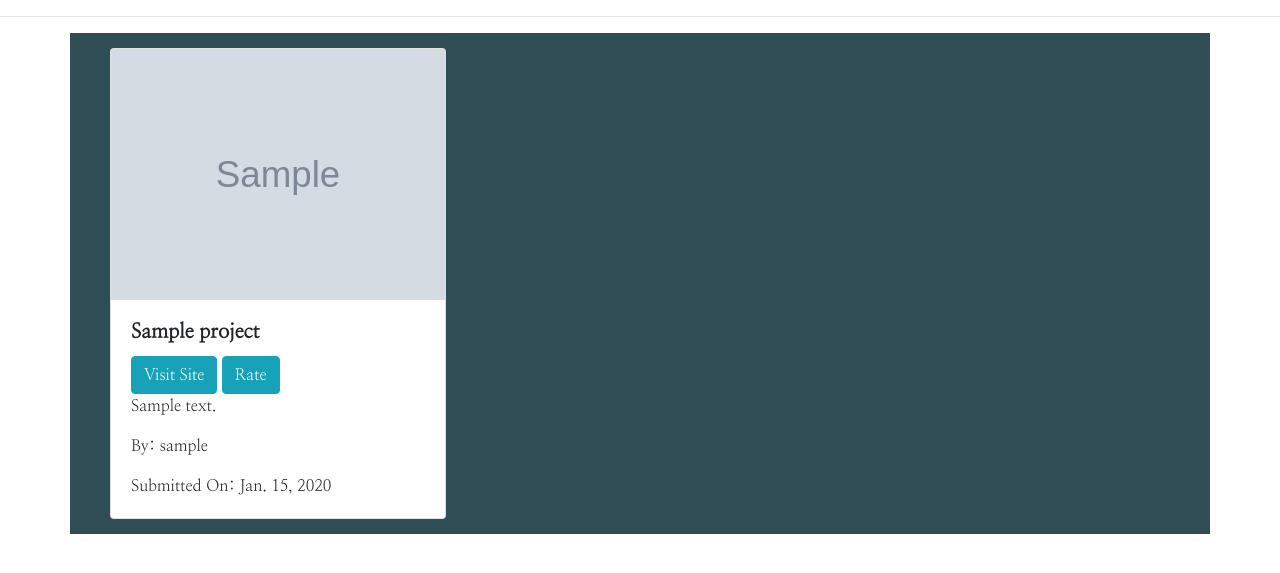
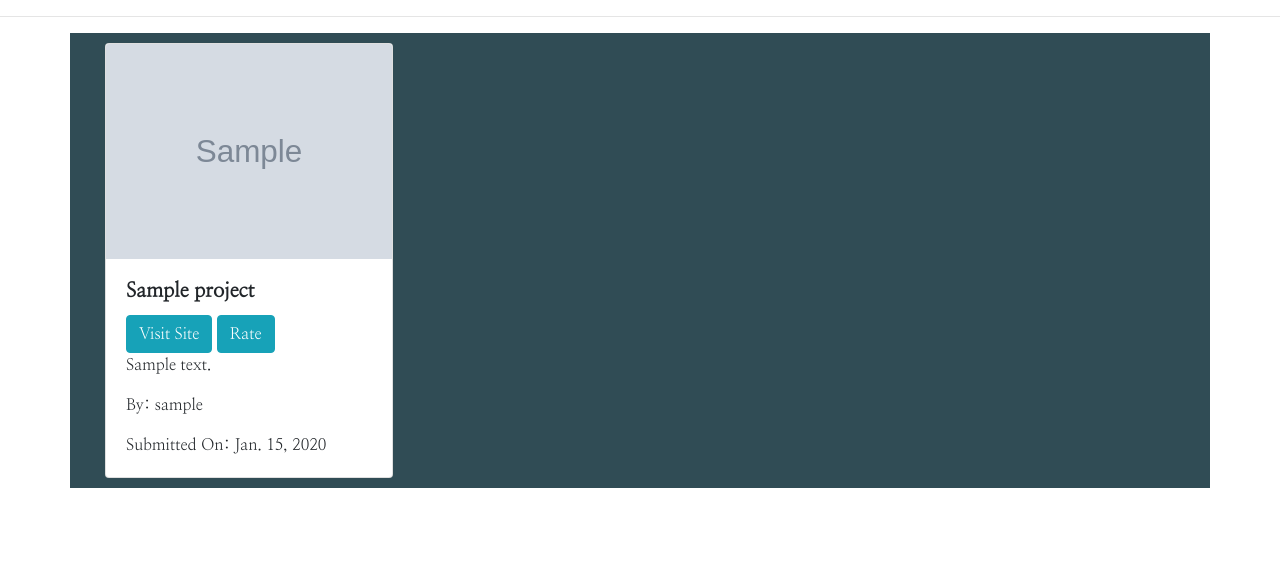
Before and after one commit to fkinyae/works, a Django app: page / in a window 1280 px wide. Shown: the part 105-678 px from the top of the page. Run offline with Django 3.2, Linux system fonts and the light colour scheme; a user stored in the database is signed in; tables that the repository leaves empty hold one stand-in row (values such as "Sample post"); grey boxes marked "Sample" are stand-in pictures; some libraries are stand-ins or nearby versions.

Commit message:
add homepage

```diff
--- a/stage/templates/index.html
+++ b/stage/templates/index.html
@@ -16,14 +16,13 @@
 
     <div class="row" style="margin-left: 10px;">
         {% for project in projects %}
-        <div class="card" style="width: 21rem; margin: 15px;">
+        <div class="card" style="width: 18rem; margin: 10px;">
           <img class="card-img-top" src="{{project.photo.url}}" alt="Card image cap">
           <div class="card-body">
-            <h5 class="card-title" style="font-weight: bold;">{{project.title}}</h5><span> <a class="btn btn-info" href="{{project.url}}" target="_blank">Visit Site</a> </span><span> <a class="btn btn-info" href="" target="_blank">Rate</a> </span>
+            <h5 class="card-title" style="font-weight: bold;">{{project.title}}</h5><span> <a class="btn btn-info" href="{{project.url}}" target="_blank">Visit Site</a> </span>{% if user.is_authenticated %}<span> <a class="btn btn-info" href="{% url 'rate_projects'  project.id %}" >Rate</a> </span>{% endif %}
             <p class="card-text">{{project.description}}</p>
             <p class="card-text">By: {{project.user.username}}</p>
             <p class="card-text">Submitted On: {{project.date|date}}</p>
-
 
           </div>
         </div>
```
